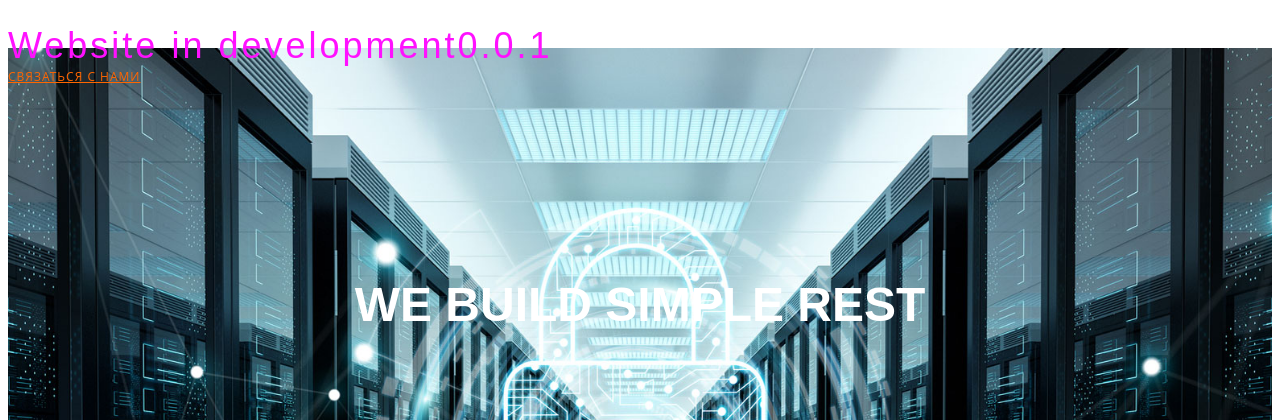
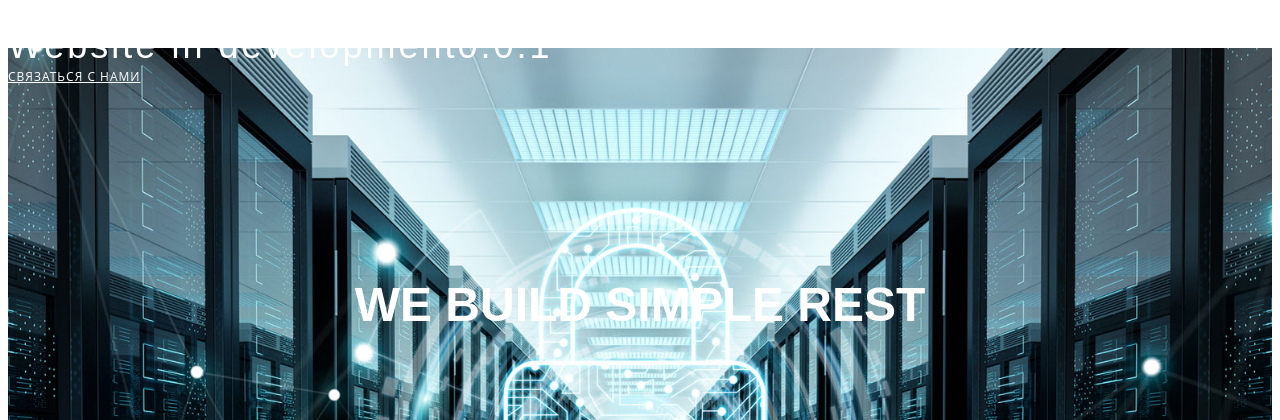
Before and after one commit to SimpleREST/SimpleStub, a PHP site: page / in a window 1280 px wide. Shown: the top 420 px of the page. Run offline with PHP 8.4, Linux system fonts and the light colour scheme.

Commit message:
Разметка заглушки (оформление) подготовка к релизу

```diff
--- a/public/css/main.css
+++ b/public/css/main.css
@@ -44,7 +44,7 @@ h1, h2, h3, h4, h5, h6, .font-primary {
 }
 
 #header .logo h1 a, #header .logo h1 a:hover {
-    color: #f1f;
+    color: #ffffff;
     text-decoration: none;
 }
 
@@ -55,7 +55,7 @@ h1, h2, h3, h4, h5, h6, .font-primary {
 }
 
 #header .contact-link a {
-    color: #ff6600;
+    color: #ffffff;
     padding-right: 10px;
     font-size: 12px;
     letter-spacing: 1px;
@@ -67,7 +67,7 @@ h1, h2, h3, h4, h5, h6, .font-primary {
 }
 
 /*--------------------------------------------------------------
-# Hero Section
+# Stub Section
 --------------------------------------------------------------*/
 #stub {
     width: 100%;
@@ -80,7 +80,7 @@ h1, h2, h3, h4, h5, h6, .font-primary {
     /* countdown */
 }
 
-#stub .hero-container {
+#stub .stub-container {
     position: absolute;
     bottom: 0;
     top: 0;
--- a/public/index.php
+++ b/public/index.php
@@ -3,7 +3,6 @@
 use App\Stub;
 
 require __DIR__ . '/../vendor/autoload.php';
-//require_once __DIR__ .'/../boiler/Stub.php';
 $app = new Stub();
 ?>
 <!DOCTYPE html>
@@ -28,21 +27,26 @@ $app = new Stub();
 <header id="header">
     <div class="container-fluid">
         <div class="logo float-left">
-            <h1 class="text-light"><a
-                        href="index.php"><span><?php echo $app->get('base_title', 'SimpleStub') . $app->version() ?></span></a>
+            <h1 class="text-light">
+                <a href="index.php">
+                    <span>
+                        <?php echo $app->get('base_title', 'SimpleStub') . $app->version() ?>
+                    </span>
+                </a>
             </h1>
         </div>
         <div class="contact-link float-right">
             <a href="#contact" class="scrollto">Связаться с нами</a>
         </div>
     </div>
-</header><!-- End #header -->
-<nav></nav>
+</header>
+<!-- ======= End Header ======= -->
+<!--<nav></nav>-->
 <div class="container-fluid" style="padding-right: 0px; padding-left: 0px;">
     <!-- ======= Base Stub Section ======= -->
     <section id="stub"
              style="background-image: url('img/<?php echo $app->get('base_background', 'simpleplug-base-bg.jpg') ?>');">
-        <div class="hero-container">
+        <div class="stub-container">
             <BR><BR>
             <h1>We Build Simple REST</h1>
             <h2><?php echo $app->get('base_note', 'SimpleStub / We Build') . $app->version() ?></h2>
@@ -53,11 +57,6 @@ $app = new Stub();
     </section><!-- End Base Stub section -->
 </div>
 <footer></footer>
-
-<!-- Vendor JS Files -->
-
-
-<!-- Template Main JS File -->
 <script src="js/main.js"></script>
 </body>
 </html>
```
